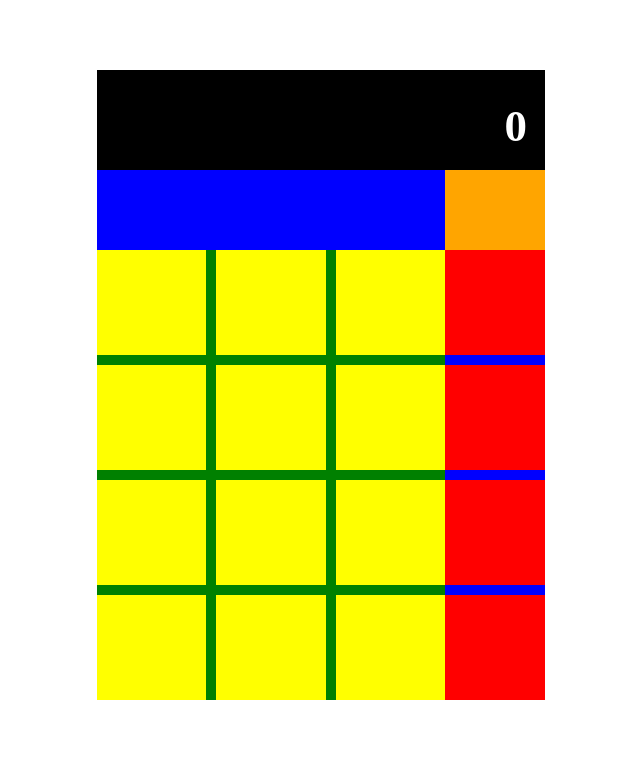
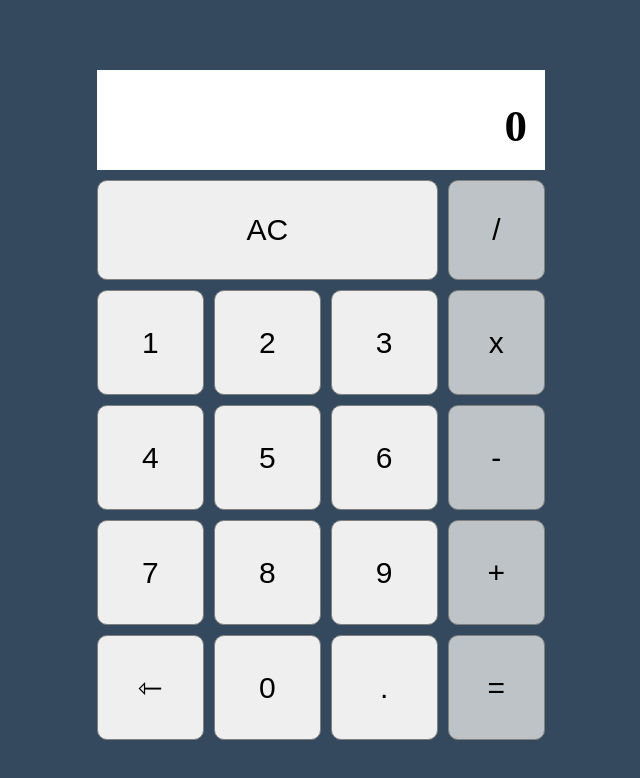
Before and after one commit to silashuereca/Calculator, a plain HTML site: page index.html in a window 1280 px wide. Shown: the whole page, without its empty margins (319-959 px from the left). Drawn offline with Linux system fonts and the light colour scheme.

Commit message:
Finished styling calculator

```diff
--- a/index.html
+++ b/index.html
@@ -13,33 +13,65 @@
     <div id="output-container" ><h1 id="output">0</h1></div>
     <div id="clear-divide-container">
       <div id="clear-container">
-
+        <input type="button" class="btn" value="AC">
       </div>
       <div id="divide-container">
-
+        <input type="button" class="btn operators" value="/">
       </div>
     </div>
     <div id="number-operator-container">
       <div id="number-container">
-        <div class="number"></div>
-        <div class="number"></div>
-        <div class="number"></div>
-        <div class="number"></div>
-        <div class="number"></div>
-        <div class="number"></div>
-        <div class="number"></div>
-        <div class="number"></div>
-        <div class="number"></div>
-        <div class="number"></div>
-        <div class="number"></div>
-        <div class="number"></div>
+        <div class="number">
+          <input type="button" class="btn" value="1">
+        </div>
+        <div class="number">
+          <input type="button" class="btn" value="2">
+        </div>
+        <div class="number">
+          <input type="button" class="btn" value="3">
+        </div>
+        <div class="number">
+          <input type="button" class="btn" value="4">
+        </div>
+        <div class="number">
+          <input type="button" class="btn" value="5">
+        </div>
+        <div class="number">
+          <input type="button" class="btn" value="6">
+        </div>
+        <div class="number">
+          <input type="button" class="btn" value="7">
+        </div>
+        <div class="number">
+          <input type="button" class="btn" value="8">
+        </div>
+        <div class="number">
+          <input type="button" class="btn" value="9">
+        </div>
+        <div class="number">
+          <input type="button" class="btn" value="&#8701">
+        </div>
+        <div class="number">
+          <input type="button" class="btn" value="0">
+        </div>
+        <div class="number">
+          <input type="button" class="btn" value=".">
+        </div>
 
       </div>
       <div id="operator-container">
-        <div class="operator"></div>
-        <div class="operator"></div>
-        <div class="operator"></div>
-        <div class="operator"></div>
+        <div class="operator">
+          <input type="button" class="btn operators" value="x">
+        </div>
+        <div class="operator">
+          <input type="button" class="btn operators" value="-">
+        </div>
+        <div class="operator">
+          <input type="button" class="btn operators" value="+">
+        </div>
+        <div class="operator">
+          <input type="button" class="btn operators" value="=">
+        </div>
 
       </div>
     </div>
--- a/main.sass
+++ b/main.sass
@@ -2,6 +2,7 @@
 body
   margin: 0
   padding: 0
+  background-color: #34495e
 
 h1, h2, h3, h4, h5, h6
   margin: 0
@@ -13,16 +14,14 @@ input
 #main-container
   width: 35%
   height: 630px
-  background-color: gray
   margin: auto
   margin-top: 70px
   #output-container
     width: 100%
     height: 100px
-    background-color: black
     text-align: right
+    background-color: white
     h1
-      color: white
       margin-right: 18px
       padding-top: 30px
       font-size: 45px
@@ -30,24 +29,25 @@ input
 #clear-divide-container
   display: grid
   grid-template-columns: 3.5fr 1fr
+  grid-column-gap: 10px
   width: 100%
-  height: 80px
-  background-color: green
+  height: 100px
+  margin-top: 10px
+  margin-bottom: 10px
   #clear-container
     width: 100%
     height: 100%
-    background-color: blue
   #divide-container
     width: 100%
     height: 100%
-    background-color: orange
+
 
 #number-operator-container
   display: grid
   grid-template-columns: 3.5fr 1fr
+  grid-column-gap: 10px
   width: 100%
   height: 450px
-  background-color: green
   #number-container
     display: grid
     grid-template-columns: 1fr 1fr 1fr
@@ -55,19 +55,31 @@ input
     grid-gap: 10px
     width: 100%
     height: 100%
-    background-color: green
     .number
       width: 100%
       height: 100%
-      background-color: yellow
   #operator-container
     display: grid
     grid-template-rows: repeat(4, 1fr)
-    grid-gap: 10px
+    grid-row-gap: 10px
     width: 100%
     height: 100%
-    background-color: blue
     .operator
       width: 100%
       height: 100%
-      background-color: red
+
+.btn
+  font-size: 30px
+  width: 100%
+  height: 100%
+  border-radius: 10px
+  cursor: pointer
+
+.btn:hover
+  background-color: #bdc3c7
+
+.operators
+  background-color: #bdc3c7
+
+.operators:hover
+  background-color: white
```
Also changed, not shown: main.css, 1 other file.
